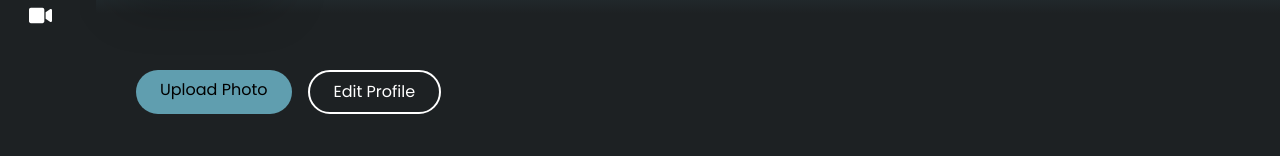
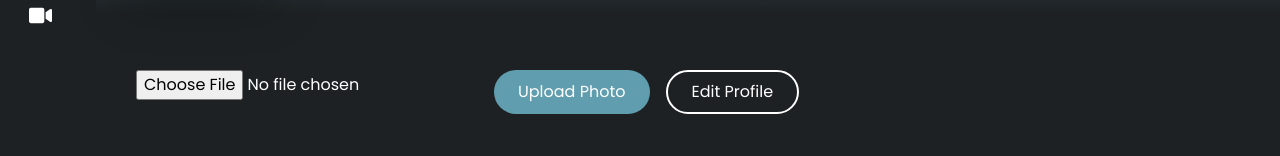
Before and after one commit to EjiroOsiephri/Musica, a Next.js app: page /profile in a window 1280 px wide. Shown: the part 242-398 px from the top of the page. Built offline with nearby package versions, Linux system fonts and the light colour scheme; no server answers; sample sign-in values are in the browser's storage.

Commit message:
feats/add added user profile logic succesfully

```diff
--- a/next.config.ts
+++ b/next.config.ts
@@ -7,6 +7,7 @@ const nextConfig: NextConfig = {
       "is1-ssl.mzstatic.com",
       "lastfm.freetls.fastly.net",
       "cdn-images.dzcdn.net",
+      "musica-backend-with-flask.onrender.com",
     ],
   },
   async headers() {
--- a/src/components/ProfileComponent.tsx
+++ b/src/components/ProfileComponent.tsx
@@ -39,6 +39,7 @@ export default function Profile() {
   });
   const [file, setFile] = useState<File | null>(null);
   const [preview, setPreview] = useState<string | null>(null);
+  const [imagePreview, setImagePreview] = useState<string | null>(null);
   const [topTracks, setTopTracks] = useState<any[]>([]);
 
   const { scrollY } = useScroll();
@@ -59,6 +60,8 @@ export default function Profile() {
           phone: res.data.phone,
           password: "",
         });
+
+        localStorage.setItem("profile_picture", res.data.profile_picture || "");
       } catch (err) {
         toast.error("Failed to load profile");
       }
@@ -112,6 +115,7 @@ export default function Profile() {
           Authorization: `Bearer ${localStorage.getItem("token")}`,
         },
       });
+      console.log(res.data);
       setUser((prev) =>
         prev
           ? {
@@ -122,7 +126,11 @@ export default function Profile() {
       );
       toast.success("Profile picture updated");
       setFile(null);
-      // Save the updated profile picture to local storage to persist after reload
+
+      const { profile_picture } = res.data;
+
+      setImagePreview(profile_picture);
+
       localStorage.setItem("profile_picture", res.data.profile_picture);
     } catch (err) {
       toast.error("Failed to upload image");
@@ -192,14 +200,9 @@ export default function Profile() {
               transition={{ type: "spring", stiffness: 300 }}
             >
               {preview || user?.profile_picture ? (
-                <Image
-                  src={
-                    preview ||
-                    (user?.profile_picture ? `/${user.profile_picture}` : "")
-                  }
+                <img
+                  src={imagePreview || preview || user?.profile_picture}
                   alt="Profile"
-                  layout="fill"
-                  objectFit="cover"
                   className="rounded-full"
                 />
               ) : (
@@ -235,18 +238,17 @@ export default function Profile() {
               <motion.input
                 type="file"
                 onChange={handleFileChange}
-                className="hidden"
                 id="avatar-upload"
                 whileTap={{ scale: 0.95 }}
               />
-              <motion.label
-                htmlFor="avatar-upload"
-                className="px-6 py-2 bg-[#609EAF] text-black rounded-full cursor-pointer"
+              <motion.button
+                className="px-6 py-2 bg-[#609EAF] text-white rounded-full cursor-pointer"
                 whileHover={{ scale: 1.05 }}
                 whileTap={{ scale: 0.95 }}
+                onClick={uploadProfilePicture}
               >
                 Upload Photo
-              </motion.label>
+              </motion.button>
               <motion.button
                 onClick={() => setEditMode(!editMode)}
                 className="px-6 py-2 border-2 border-white rounded-full"
@@ -300,7 +302,7 @@ export default function Profile() {
                   />
                   <motion.button
                     type="submit"
-                    className="w-full px-6 py-3 bg-[#609EAF] text-black rounded-full font-bold"
+                    className="w-full px-6 py-3 bg-[#609EAF] text-white rounded-full font-bold"
                     whileHover={{ scale: 1.05 }}
                     whileTap={{ scale: 0.95 }}
                   >
```
